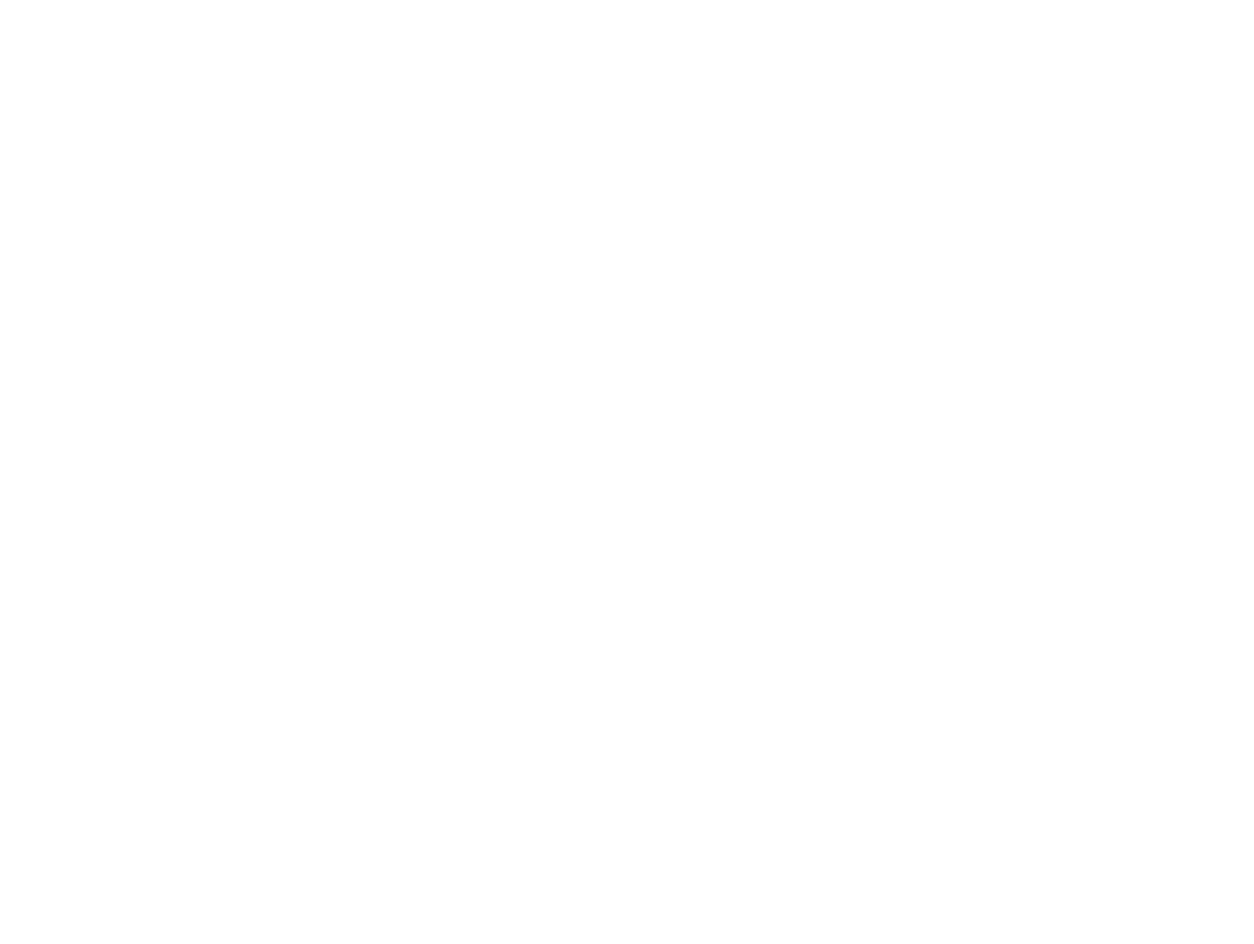
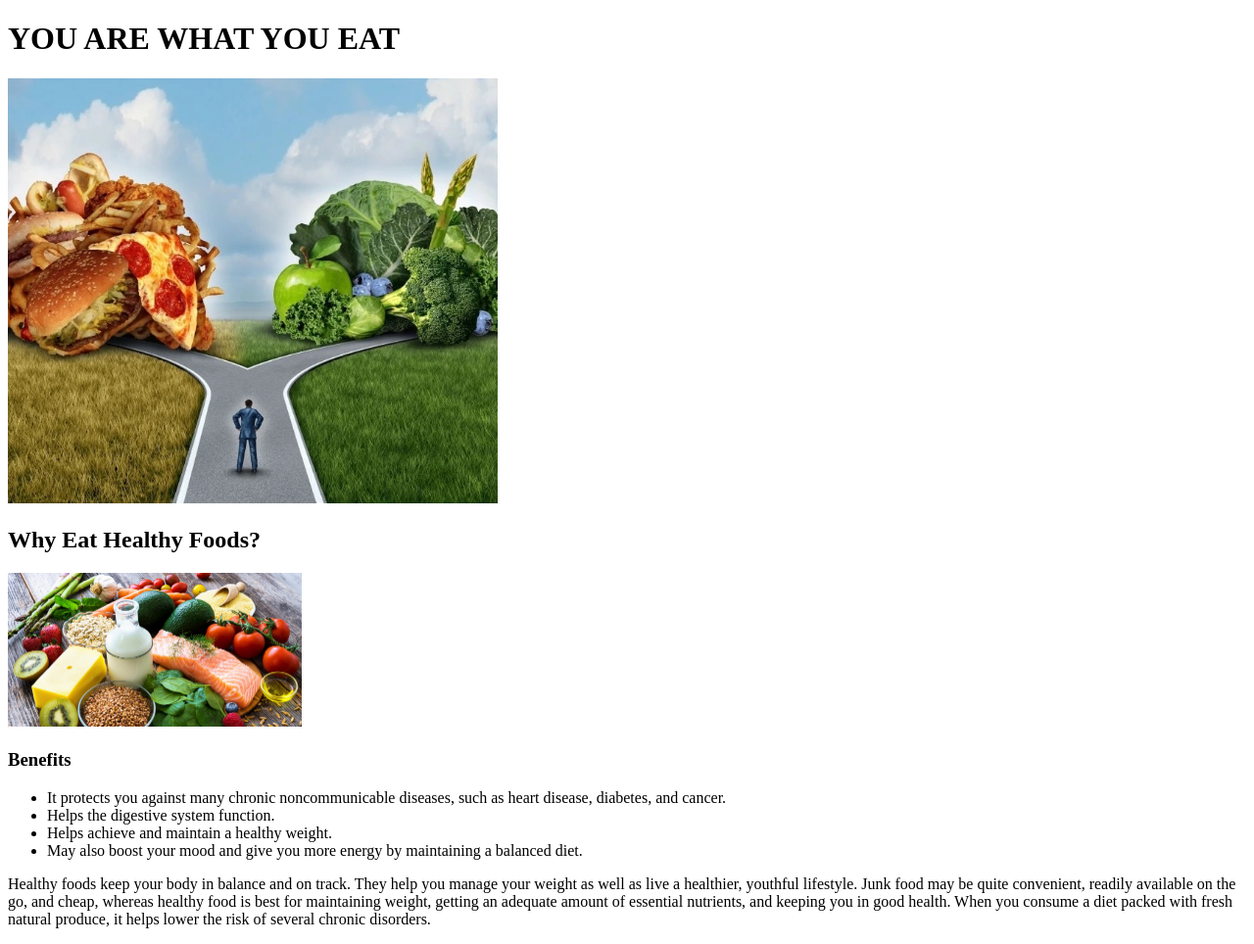
Before and after one commit to Ebony-T/Tempral_Ng_midterm, a plain HTML site: page index.html in a window 1280 px wide. Shown: the whole page at 98% size. Before the commit the page ends 800 px from the top, so only its background shows below. Drawn offline with Linux system fonts and the light colour scheme.

Commit message:
Update to index.html
In this commit I have updated my argument on why we should eat healthy foods.

```diff
--- a/index.html
+++ b/index.html
@@ -3,9 +3,29 @@
 <head>
     <meta charset="UTF-8">
     <meta name="viewport" content="width=device-width, initial-scale=1.0">
-    <title>Document</title>
+    <title>Midterms: Argument about Healthy Foods vs Junk Foods</title>
 </head>
 <body>
+    <h1>YOU ARE WHAT YOU EAT</h1>
+    <img src="images/Photo A.jpeg" alt="A photo of Healthy Foods combined with Junk Foods" width="500">
 
+    <h2>Why Eat Healthy Foods?</h2>
+    <img src="images/Photo B.jpg" alt="Mix of healthy foods all laid out on a table" width="300">
+
+     <h3>Benefits</h3>
+    <ul>
+        <li>It protects you against many chronic noncommunicable diseases, such as heart disease, diabetes, and cancer.</li>
+        <li>Helps the digestive system function.</li>
+        <li>Helps achieve and maintain a healthy weight.</li>
+        <li>May also boost your mood and give you more energy by maintaining a balanced diet.</li>
+    </ul>
+
+    <p> Healthy foods keep your body in balance and on track.
+        They help you manage your weight as well as live a healthier, youthful lifestyle.
+        Junk food may be quite convenient, readily available on the go, and cheap,
+        whereas healthy food is best for maintaining weight, getting an adequate amount of essential nutrients,
+        and keeping you in good health. When you consume a diet packed with fresh natural produce,
+        it helps lower the risk of several chronic disorders.
+    </p>
 </body>
 </html>
```
Also changed, not shown: images/Photo A.jpeg (added), images/Photo B.jpg (added).
